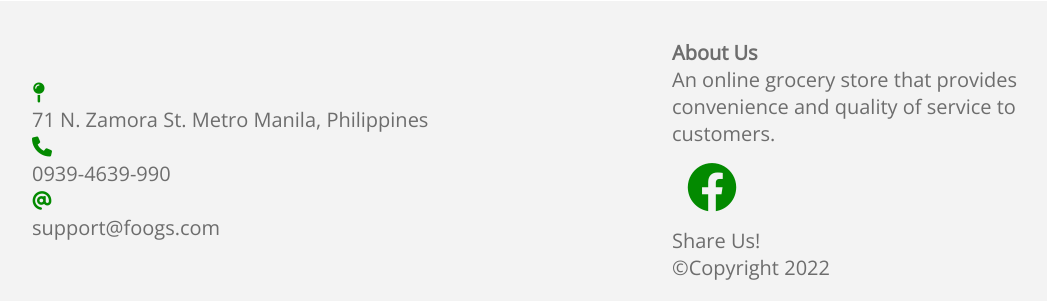
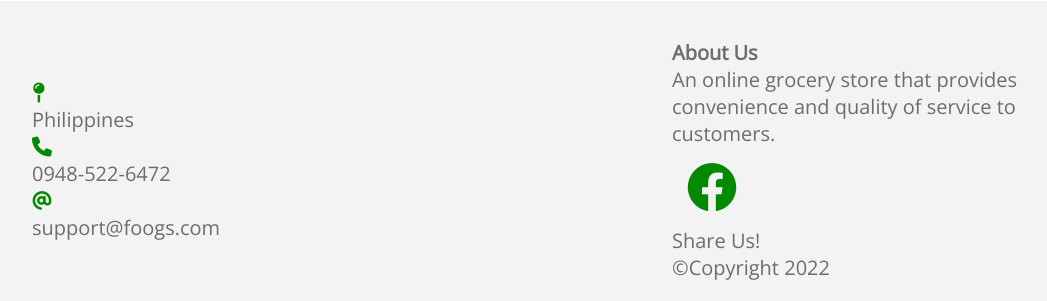
Before and after one commit to JangKarl/web-dev-proj, a PHP site: page /index.php in a window 1280 px wide. Shown: the part 1474-1775 px from the top of the page, without its empty margins (53-1100 px from the left). Run offline with PHP 8.4, Linux system fonts and the light colour scheme; data comes from the database, SQL or seed files in the repository.

Commit message:
Update footer.php

```diff
--- a/foogs/partials/footer.php
+++ b/foogs/partials/footer.php
@@ -3,10 +3,10 @@
         <div class="row">
             <div class="col-2">
                 <div class="icon">
-                    <i class="fa-solid fa-map-pin"></i><p>71 N. Zamora St. Metro Manila, Philippines</p>
+                    <i class="fa-solid fa-map-pin"></i><p>Philippines</p>
                 </div>
                 <div class="icon">
-                    <i class="fa-solid fa-phone"></i><p>0939-4639-990</p>
+                    <i class="fa-solid fa-phone"></i><p>0948-522-6472</p>
                 </div>
                 <div class="icon">
                     <i class="fa-solid fa-at"></i><p>support@foogs.com</p>
```
